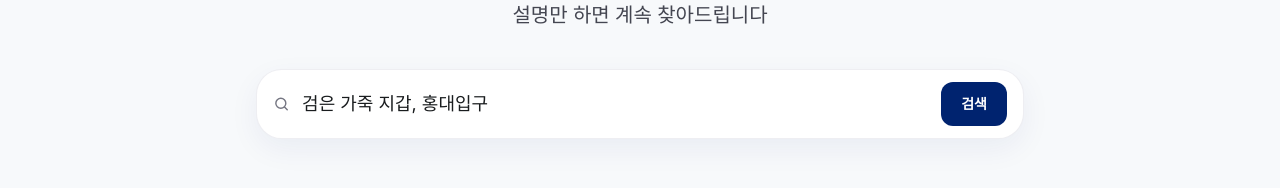
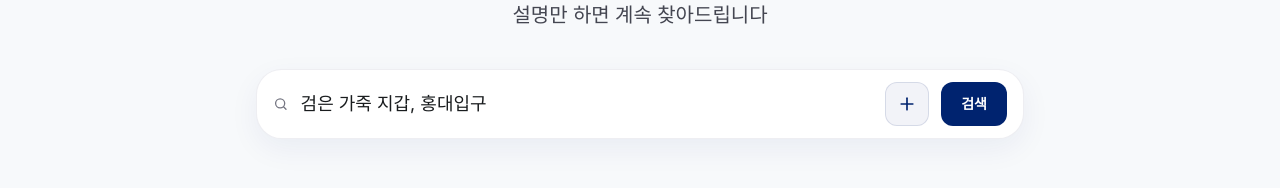
Before and after one commit to TEAM-KKL/lost-item-front, a Next.js app: page / in a window 1280 px wide. Shown: the part 244-432 px from the top of the page. Built offline with nearby package versions, Linux system fonts and the light colour scheme.

Commit message:
feat: 검색 입력에 이미지 첨부 버튼 추가
- 검색 버튼 왼쪽에 이미지 선택용 플러스 버튼을 추가합니다.\n- 선택한 이미지를 검색창 아래에서 바로 확인하고 제거할 수 있게 합니다.

```diff
--- a/components/home/search-box.tsx
+++ b/components/home/search-box.tsx
@@ -1,9 +1,12 @@
 "use client";
 
+import Image from "next/image";
 import { useRouter } from "next/navigation";
 import {
   type CSSProperties,
+  type ChangeEvent,
   type FormEvent,
+  useEffect,
   useMemo,
   useRef,
   useState,
@@ -13,7 +16,7 @@ import {
   type ChatMessage,
   SearchChatPanel,
 } from "@/components/home/search-chat-panel";
-import { SearchIcon } from "@/components/ui/icons";
+import { PlusIcon, SearchIcon } from "@/components/ui/icons";
 
 type SearchBoxProps = {
   defaultQuery: string;
@@ -35,6 +38,11 @@ type SearchStage =
   | "clarifying"
   | "ready"
   | "navigating";
+
+type AttachedImage = {
+  name: string;
+  previewUrl: string;
+};
 
 const FIRST_BUBBLE_TARGET_Y_OFFSET = -6;
 
@@ -111,9 +119,11 @@ export function SearchBox({ defaultQuery }: SearchBoxProps) {
   const searchRowRef = useRef<HTMLDivElement>(null);
   const statusRowRef = useRef<HTMLDivElement>(null);
   const firstUserBubbleRef = useRef<HTMLDivElement>(null);
+  const fileInputRef = useRef<HTMLInputElement>(null);
   const morphTimeoutRef = useRef<ReturnType<typeof setTimeout> | null>(null);
   const morphStartRectRef = useRef<DOMRect | null>(null);
   const [query, setQuery] = useState(defaultQuery);
+  const [attachedImage, setAttachedImage] = useState<AttachedImage | null>(null);
   const [draftAnswer, setDraftAnswer] = useState("");
   const [messages, setMessages] = useState<ChatMessage[]>([]);
   const [missingFields, setMissingFields] = useState<ClarifyField[]>([]);
@@ -147,6 +157,14 @@ export function SearchBox({ defaultQuery }: SearchBoxProps) {
       navigating: "검색 결과를 준비 중이에요",
     }[searchStage] || "";
 
+  useEffect(() => {
+    return () => {
+      if (attachedImage) {
+        URL.revokeObjectURL(attachedImage.previewUrl);
+      }
+    };
+  }, [attachedImage]);
+
   function navigateToSearch(nextQuery: string) {
     setSearchStage("navigating");
     startTransition(() => {
@@ -168,6 +186,35 @@ export function SearchBox({ defaultQuery }: SearchBoxProps) {
     setIsMorphingFirstBubble(false);
     setMorphBubble(null);
     morphStartRectRef.current = null;
+  }
+
+  function handleSelectImage(event: ChangeEvent<HTMLInputElement>) {
+    const nextFile = event.target.files?.[0];
+
+    if (!nextFile) {
+      return;
+    }
+
+    if (attachedImage) {
+      URL.revokeObjectURL(attachedImage.previewUrl);
+    }
+
+    setAttachedImage({
+      name: nextFile.name,
+      previewUrl: URL.createObjectURL(nextFile),
+    });
+  }
+
+  function handleRemoveImage() {
+    if (attachedImage) {
+      URL.revokeObjectURL(attachedImage.previewUrl);
+    }
+
+    setAttachedImage(null);
+
+    if (fileInputRef.current) {
+      fileInputRef.current.value = "";
+    }
   }
 
   function playFirstBubbleMorph(initialQuery: string) {
@@ -350,7 +397,8 @@ export function SearchBox({ defaultQuery }: SearchBoxProps) {
           }`}
         >
           <form onSubmit={handleSubmitSearch}>
-            <div ref={searchRowRef} className="flex items-center gap-3 px-4">
+            <div className="px-4 py-3">
+              <div ref={searchRowRef} className="flex items-center gap-3">
                 <SearchIcon className="h-5 w-5 text-outline" />
                 <input
                   type="text"
@@ -358,8 +406,23 @@ export function SearchBox({ defaultQuery }: SearchBoxProps) {
                   value={query}
                   onChange={(event) => setQuery(event.target.value)}
                   placeholder="예: 검은 가죽 지갑, 홍대입구"
-                className="w-full bg-transparent py-5 text-lg text-on-surface outline-none placeholder:text-outline-variant"
+                  className="w-full bg-transparent py-2 text-lg text-on-surface outline-none placeholder:text-outline-variant"
                 />
+                <input
+                  ref={fileInputRef}
+                  type="file"
+                  accept="image/*"
+                  onChange={handleSelectImage}
+                  className="hidden"
+                />
+                <button
+                  type="button"
+                  onClick={() => fileInputRef.current?.click()}
+                  className="inline-flex h-11 w-11 shrink-0 items-center justify-center rounded-xl border border-primary/12 bg-primary/5 text-primary transition-all hover:-translate-y-0.5 hover:bg-primary/10 active:scale-95"
+                  aria-label="이미지 첨부"
+                >
+                  <PlusIcon className="h-5 w-5" />
+                </button>
                 <button
                   type="submit"
                   disabled={isPending}
@@ -367,6 +430,35 @@ export function SearchBox({ defaultQuery }: SearchBoxProps) {
                 >
                   {isPending ? "검색 중..." : "검색"}
                 </button>
+              </div>
+
+              {attachedImage ? (
+                <div className="mt-3 flex items-center gap-3 rounded-2xl border border-primary/10 bg-primary/5 px-3 py-2.5">
+                  <Image
+                    src={attachedImage.previewUrl}
+                    alt={attachedImage.name}
+                    width={48}
+                    height={48}
+                    unoptimized
+                    className="h-12 w-12 rounded-xl object-cover"
+                  />
+                  <div className="min-w-0 flex-1">
+                    <p className="text-sm font-semibold text-on-surface">
+                      이미지가 첨부되었어요
+                    </p>
+                    <p className="truncate text-xs text-on-surface-variant">
+                      {attachedImage.name}
+                    </p>
+                  </div>
+                  <button
+                    type="button"
+                    onClick={handleRemoveImage}
+                    className="rounded-full border border-primary/12 bg-white px-3 py-1.5 text-xs font-semibold text-primary transition-colors hover:bg-primary/5"
+                  >
+                    제거
+                  </button>
+                </div>
+              ) : null}
             </div>
           </form>
         </div>
--- a/components/ui/icons.tsx
+++ b/components/ui/icons.tsx
@@ -127,3 +127,21 @@ export function SparklesIcon({ className = "h-5 w-5" }: IconProps) {
     </svg>
   );
 }
+
+export function PlusIcon({ className = "h-5 w-5" }: IconProps) {
+  return (
+    <svg
+      aria-hidden="true"
+      viewBox="0 0 24 24"
+      className={className}
+      fill="none"
+      stroke="currentColor"
+      strokeWidth="2"
+      strokeLinecap="round"
+      strokeLinejoin="round"
+    >
+      <path d="M12 5v14" />
+      <path d="M5 12h14" />
+    </svg>
+  );
+}
```
Lines whose indentation alone changed are shown as unchanged.
